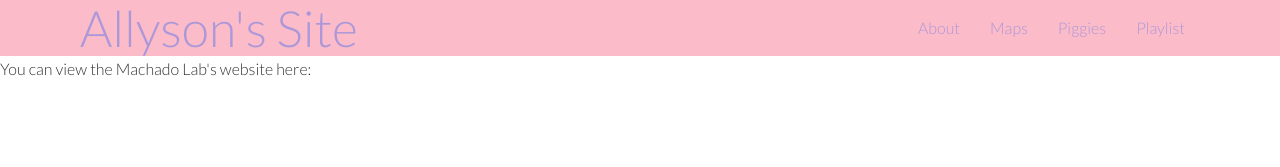
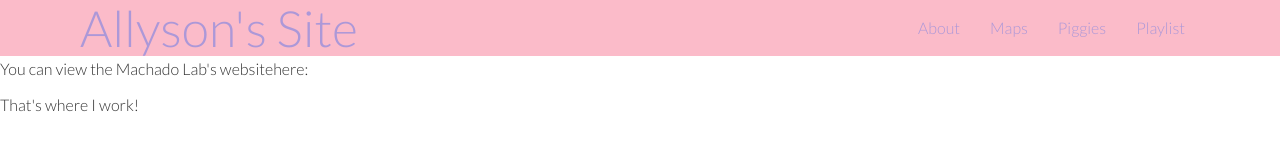
Before and after one commit to jsmccarver/Allyson-Website-v1, a Next.js app: page /pigs_disease in a window 1280 px wide. Shown: the top 167 px of the page. Built offline with nearby package versions, Linux system fonts and the light colour scheme.

Commit message:
Update pigs_disease.js

```diff
--- a/pages/pigs_disease.js
+++ b/pages/pigs_disease.js
@@ -1,4 +1,17 @@
 function pigs_disease() {
-  return (<div>You can view the Machado Lab&apos;s website  <a href="https://machado-lab.github.io/">here:</a></div>);
+  return (<div>
+            <div>
+            You can view the Machado Lab&apos;s website
+              <a href="https://machado-lab.github.io/">here:
+              </a>
+            </div>
+            <div>
+          <p>
+              That&apos;s where I work!
+          </p>
+            </div>
+
+
+          </div>);
 }
 export default pigs_disease;
```
